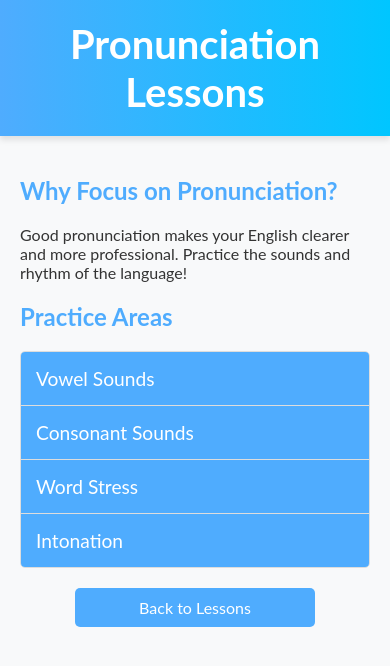
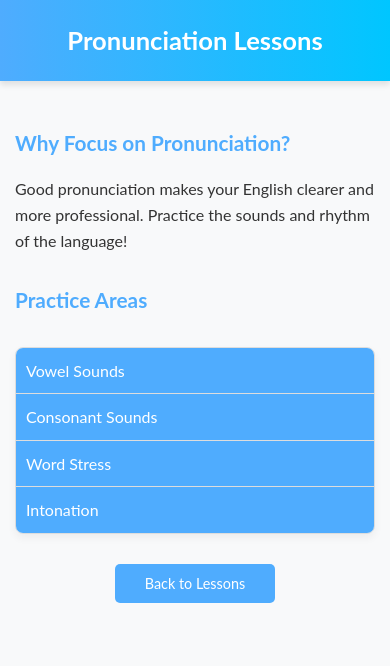
Before and after one commit to latifaDevelopper/english-website, a plain HTML site: page pronounciation.html in a window 390 px wide. Drawn offline with Linux system fonts and the light colour scheme.

Commit message:
Update pronounciation.html

```diff
--- a/pronounciation.html
+++ b/pronounciation.html
@@ -5,16 +5,23 @@
   <meta name="viewport" content="width=device-width, initial-scale=1.0">
   <title>Pronunciation - Learn English Now</title>
   <style>
-        /* Shared styles */
+
+    * {
+      box-sizing: border-box;
+    }
+
     body {
       margin: 0;
       font-family: 'Lato', sans-serif;
       background-color: #f8f9fa;
       color: #333;
+      line-height: 1.6;
     }
+
+    /* Header */
     header {
       text-align: center;
-            padding: 20px;
+      padding: 40px 20px;
       background: linear-gradient(90deg, #4facfe, #00c6ff);
       color: white;
       position: sticky;
@@ -22,40 +29,62 @@
       z-index: 1000;
       box-shadow: 0 4px 6px rgba(0, 0, 0, 0.1);
     }
+
     header h1 {
       margin: 0;
       font-size: 2.5rem;
     }
+
+    /* Main Content */
     main {
-            padding: 20px;
+      padding: 30px 20px;
+      max-width: 900px;
+      margin: 0 auto;
       animation: fadeIn 1s ease-in;
     }
+
     h2 {
       color: #4facfe;
+      margin-top: 30px;
+      font-size: 1.8rem;
     }
+
+    p {
+      font-size: 1.1rem;
+    }
+
+    /* Accordion */
     .accordion {
-            margin: 20px 0;
+      margin: 30px 0;
       border: 1px solid #ddd;
-            border-radius: 5px;
+      border-radius: 8px;
       overflow: hidden;
+      background-color: #fff;
+      box-shadow: 0 4px 8px rgba(0, 0, 0, 0.05);
     }
+
     .accordion-item {
       border-bottom: 1px solid #ddd;
     }
+
     .accordion-item:last-child {
       border-bottom: none;
     }
+
     .accordion-header {
       background-color: #4facfe;
       color: white;
       padding: 15px;
       font-size: 1.2rem;
       cursor: pointer;
-            transition: background-color 0.3s;
+      transition: background-color 0.3s, padding 0.2s;
     }
+
     .accordion-header:hover {
       background-color: #1d8cf8;
+      padding-left: 20px;
     }
+
     .accordion-content {
       display: none;
       padding: 15px;
@@ -64,24 +93,32 @@
       color: #555;
       border-top: 1px solid #ddd;
     }
+
     .accordion-content.active {
       display: block;
     }
+
+    /* Back Button */
     a {
       display: block;
-            margin-top: 20px;
+      margin-top: 30px;
       color: white;
       text-decoration: none;
       background-color: #4facfe;
-            padding: 10px 20px;
+      padding: 12px 25px;
       border-radius: 5px;
       text-align: center;
-            width: 200px;
-            margin: 0 auto;
+      width: 220px;
+      margin-left: auto;
+      margin-right: auto;
+      transition: background-color 0.3s;
     }
+
     a:hover {
       background-color: #1d8cf8;
     }
+
+    /* Animation */
     @keyframes fadeIn {
       from {
         opacity: 0;
@@ -90,6 +127,79 @@
       to {
         opacity: 1;
         transform: translateY(0);
+      }
+    }
+
+    /* Responsive Design */
+    @media (max-width: 1024px) {
+      header h1 {
+        font-size: 2.2rem;
+      }
+      main {
+        padding: 20px;
+      }
+    }
+
+    @media (max-width: 768px) {
+      header {
+        padding: 30px 15px;
+      }
+
+      header h1 {
+        font-size: 2rem;
+      }
+
+      h2 {
+        font-size: 1.5rem;
+      }
+
+      p {
+        font-size: 1rem;
+      }
+
+      .accordion-header {
+        font-size: 1.1rem;
+        padding: 12px;
+      }
+
+      a {
+        width: 180px;
+        font-size: 0.95rem;
+        padding: 10px 20px;
+      }
+    }
+
+    @media (max-width: 480px) {
+      header {
+        padding: 20px 10px;
+      }
+
+      header h1 {
+        font-size: 1.6rem;
+      }
+
+      main {
+        padding: 15px;
+      }
+
+      h2 {
+        font-size: 1.3rem;
+      }
+
+      .accordion-header {
+        font-size: 1rem;
+        padding: 10px;
+      }
+
+      .accordion-content {
+        font-size: 0.95rem;
+        padding: 10px;
+      }
+
+      a {
+        width: 160px;
+        font-size: 0.9rem;
+        padding: 8px 16px;
       }
     }
   </style>
@@ -101,7 +211,8 @@
   <main>
     <h2>Why Focus on Pronunciation?</h2>
     <p>
-            Good pronunciation makes your English clearer and more professional. Practice the sounds and rhythm of the language!
+      Good pronunciation makes your English clearer and more professional.
+      Practice the sounds and rhythm of the language!
     </p>
 
     <h2>Practice Areas</h2>
@@ -131,8 +242,10 @@
         </div>
       </div>
     </div>
+
     <a href="lessons.html">Back to Lessons</a>
   </main>
+
   <script>
     function toggleAccordion(element) {
       const content = element.nextElementSibling;
```
Lines whose indentation alone changed are shown as unchanged.
